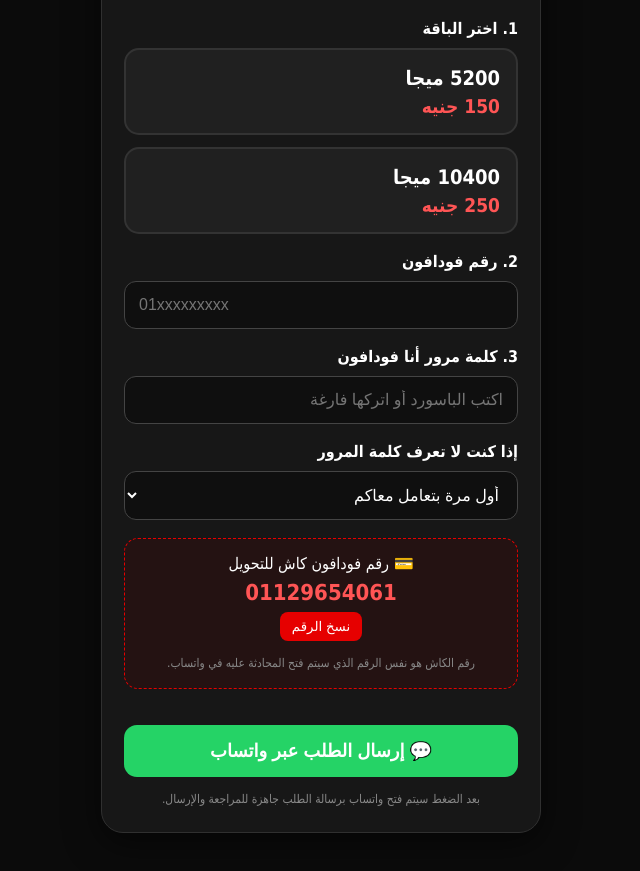
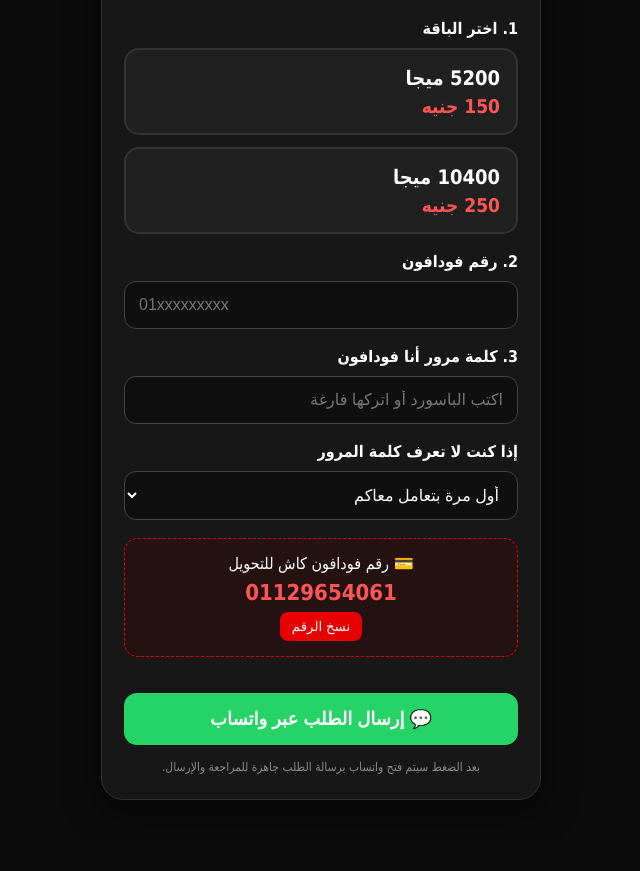
Before and after one commit to zxzxcvbnm4000-sys/Vodafone-00, a plain HTML site: page index.html in a window 1280 px wide. Shown: the part 207-1078 px from the top of the page, without its empty margins (319-959 px from the left). After the commit the page ends 1047 px from the top, so only its background shows below. Drawn offline with Linux system fonts and the light colour scheme.

Commit message:
Remove note about cash number usage
Removed note about cash number and WhatsApp message.

```diff
--- a/index.html
+++ b/index.html
@@ -68,7 +68,7 @@
 <div class="cash-number" id="cashNumber">01129654061</div>
 <br>
 <button type="button" class="copy" onclick="copyCash()">نسخ الرقم</button>
-<div class="note">رقم الكاش هو نفس الرقم الذي سيتم فتح المحادثة عليه في واتساب.</div>
+
 </div>
 
 <button class="submit" type="button" onclick="sendWhatsApp()">💬 إرسال الطلب عبر واتساب</button>
```
